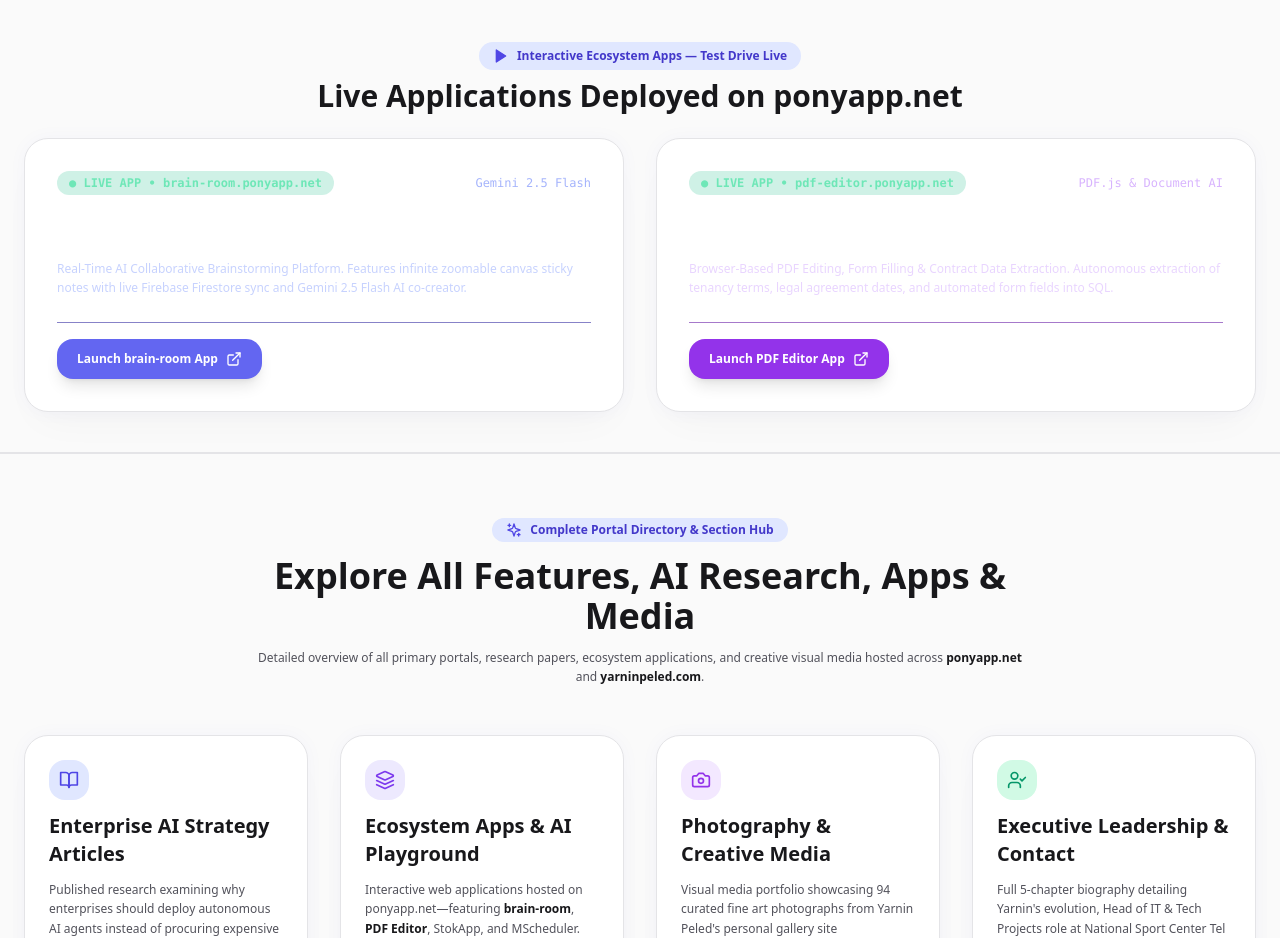
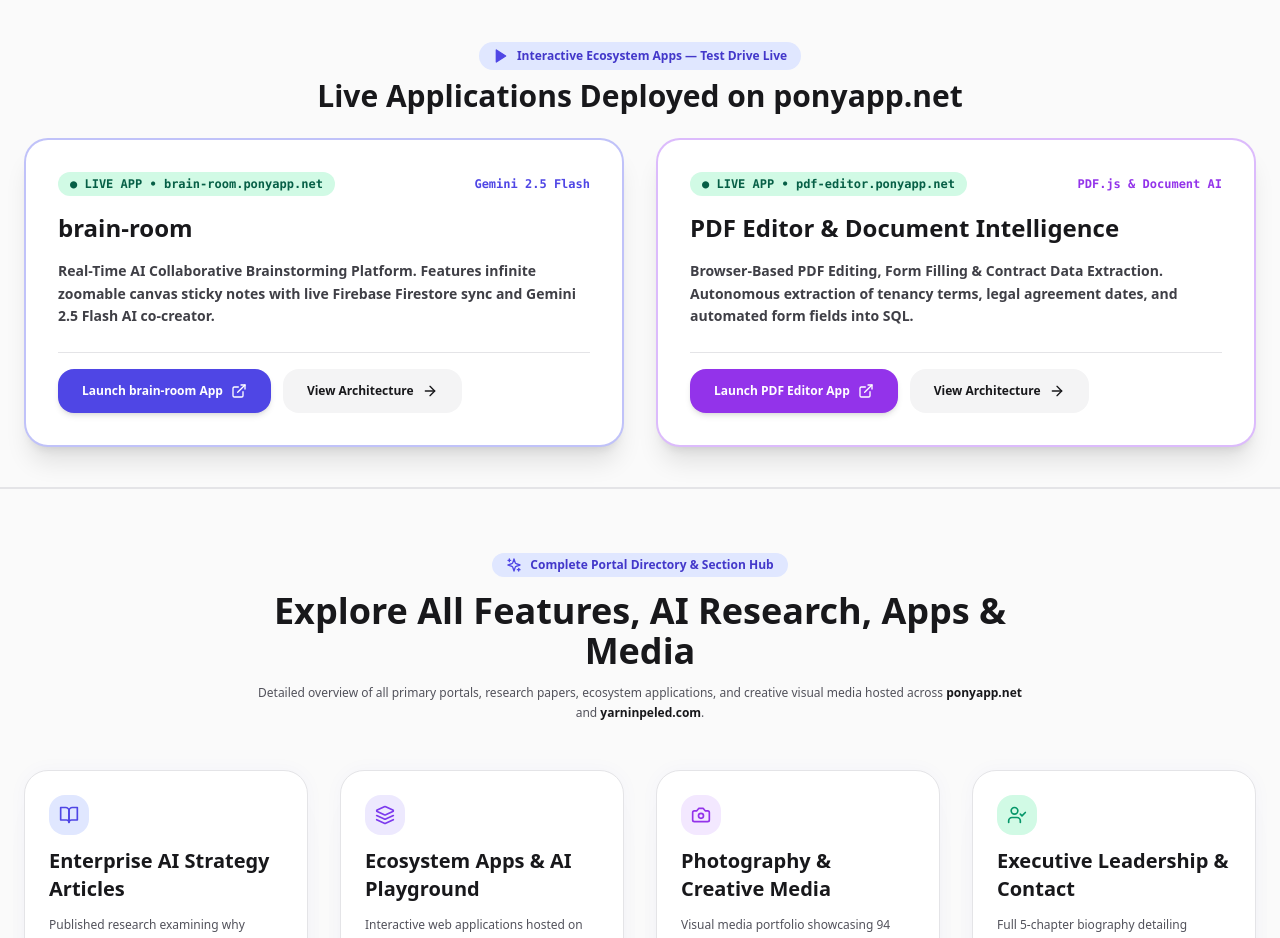
Before and after one commit to yarninp-tech/ponyapp-hub, a Next.js app: page / in a window 1280 px wide. Shown: the part 4100-5038 px from the top of the page. Built offline with nearby package versions, Linux system fonts and the light colour scheme.

Commit message:
Fix text contrast and readability on live app boxes in Light Mode

```diff
--- a/app/page.tsx
+++ b/app/page.tsx
@@ -370,33 +370,33 @@
 
         <div className="grid grid-cols-1 md:grid-cols-2 gap-8">
           {/* APP CARD 1: brain-room */}
-          <div className="editorial-card p-8 rounded-3xl border-2 border-indigo-500/30 bg-gradient-to-br from-indigo-900 via-indigo-950 to-slate-900 text-white shadow-2xl space-y-6 flex flex-col justify-between">
+          <div className="p-8 rounded-3xl border-2 border-indigo-500/40 bg-white dark:bg-zinc-900 text-zinc-900 dark:text-white shadow-xl space-y-6 flex flex-col justify-between transition-all hover:border-indigo-600">
             <div className="space-y-4">
               <div className="flex items-center justify-between">
-                <span className="px-3 py-1 rounded-full bg-emerald-500/20 text-emerald-300 text-xs font-bold font-mono">
+                <span className="px-3 py-1 rounded-full bg-emerald-100 dark:bg-emerald-950 text-emerald-800 dark:text-emerald-300 text-xs font-bold font-mono">
                   ● LIVE APP • brain-room.ponyapp.net
                 </span>
-                <span className="text-xs font-mono text-indigo-300">Gemini 2.5 Flash</span>
+                <span className="text-xs font-mono font-bold text-indigo-600 dark:text-indigo-400">Gemini 2.5 Flash</span>
               </div>
-              <h3 className="text-2xl font-extrabold text-white">brain-room</h3>
-              <p className="text-xs text-indigo-200 leading-relaxed">
+              <h3 className="text-2xl font-extrabold text-zinc-900 dark:text-white">brain-room</h3>
+              <p className="text-sm font-semibold text-zinc-700 dark:text-zinc-300 leading-relaxed">
                 Real-Time AI Collaborative Brainstorming Platform. Features infinite zoomable canvas sticky notes with live Firebase Firestore sync and Gemini 2.5 Flash AI co-creator.
               </p>
             </div>
 
-            <div className="flex flex-wrap items-center gap-3 pt-4 border-t border-indigo-800/60">
+            <div className="flex flex-wrap items-center gap-3 pt-4 border-t border-zinc-200 dark:border-zinc-800">
               <a
                 href="https://brain-room.ponyapp.net"
                 target="_blank"
                 rel="noopener noreferrer"
-                className="flex items-center gap-2 bg-indigo-500 hover:bg-indigo-400 text-white font-bold py-3 px-5 rounded-2xl text-xs transition-all shadow-lg"
+                className="flex items-center gap-2 bg-indigo-600 hover:bg-indigo-700 text-white font-bold py-3.5 px-6 rounded-2xl text-xs transition-all shadow-md"
               >
                 <span>Launch brain-room App</span>
                 <ExternalLink className="w-4 h-4" />
               </a>
               <Link
                 href="/projects/brain-room"
-                className="flex items-center gap-2 bg-white/10 hover:bg-white/20 text-white font-bold py-3 px-5 rounded-2xl text-xs transition-all"
+                className="flex items-center gap-2 bg-zinc-100 dark:bg-zinc-800 hover:bg-zinc-200 dark:hover:bg-zinc-700 text-zinc-900 dark:text-white font-bold py-3.5 px-6 rounded-2xl text-xs transition-all"
               >
                 <span>View Architecture</span>
                 <ArrowRight className="w-4 h-4" />
@@ -405,33 +405,33 @@
           </div>
 
           {/* APP CARD 2: PDF Editor */}
-          <div className="editorial-card p-8 rounded-3xl border-2 border-purple-500/30 bg-gradient-to-br from-purple-900 via-purple-950 to-slate-900 text-white shadow-2xl space-y-6 flex flex-col justify-between">
+          <div className="p-8 rounded-3xl border-2 border-purple-500/40 bg-white dark:bg-zinc-900 text-zinc-900 dark:text-white shadow-xl space-y-6 flex flex-col justify-between transition-all hover:border-purple-600">
             <div className="space-y-4">
               <div className="flex items-center justify-between">
-                <span className="px-3 py-1 rounded-full bg-emerald-500/20 text-emerald-300 text-xs font-bold font-mono">
+                <span className="px-3 py-1 rounded-full bg-emerald-100 dark:bg-emerald-950 text-emerald-800 dark:text-emerald-300 text-xs font-bold font-mono">
                   ● LIVE APP • pdf-editor.ponyapp.net
                 </span>
-                <span className="text-xs font-mono text-purple-300">PDF.js & Document AI</span>
+                <span className="text-xs font-mono font-bold text-purple-600 dark:text-purple-400">PDF.js & Document AI</span>
               </div>
-              <h3 className="text-2xl font-extrabold text-white">PDF Editor & Document Intelligence</h3>
-              <p className="text-xs text-purple-200 leading-relaxed">
+              <h3 className="text-2xl font-extrabold text-zinc-900 dark:text-white">PDF Editor & Document Intelligence</h3>
+              <p className="text-sm font-semibold text-zinc-700 dark:text-zinc-300 leading-relaxed">
                 Browser-Based PDF Editing, Form Filling & Contract Data Extraction. Autonomous extraction of tenancy terms, legal agreement dates, and automated form fields into SQL.
               </p>
             </div>
 
-            <div className="flex flex-wrap items-center gap-3 pt-4 border-t border-purple-800/60">
+            <div className="flex flex-wrap items-center gap-3 pt-4 border-t border-zinc-200 dark:border-zinc-800">
               <a
                 href="https://pdf-editor.ponyapp.net"
                 target="_blank"
                 rel="noopener noreferrer"
-                className="flex items-center gap-2 bg-purple-600 hover:bg-purple-500 text-white font-bold py-3 px-5 rounded-2xl text-xs transition-all shadow-lg"
+                className="flex items-center gap-2 bg-purple-600 hover:bg-purple-700 text-white font-bold py-3.5 px-6 rounded-2xl text-xs transition-all shadow-md"
               >
                 <span>Launch PDF Editor App</span>
                 <ExternalLink className="w-4 h-4" />
               </a>
               <Link
                 href="/projects/pdf-editor"
-                className="flex items-center gap-2 bg-white/10 hover:bg-white/20 text-white font-bold py-3 px-5 rounded-2xl text-xs transition-all"
+                className="flex items-center gap-2 bg-zinc-100 dark:bg-zinc-800 hover:bg-zinc-200 dark:hover:bg-zinc-700 text-zinc-900 dark:text-white font-bold py-3.5 px-6 rounded-2xl text-xs transition-all"
               >
                 <span>View Architecture</span>
                 <ArrowRight className="w-4 h-4" />
```
